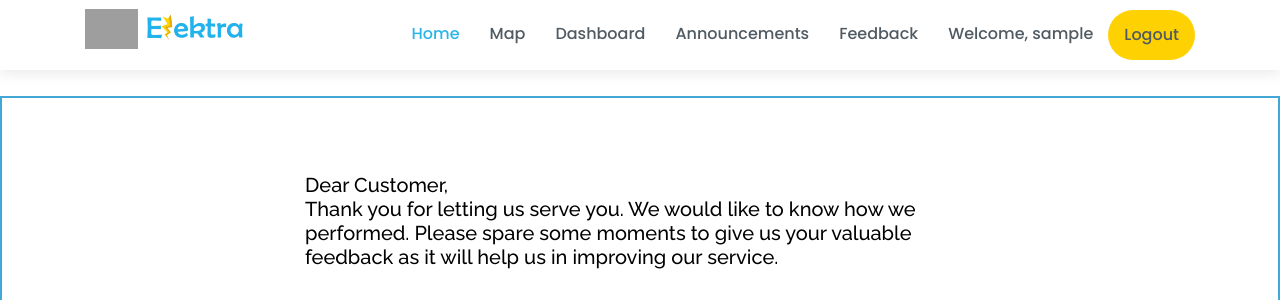
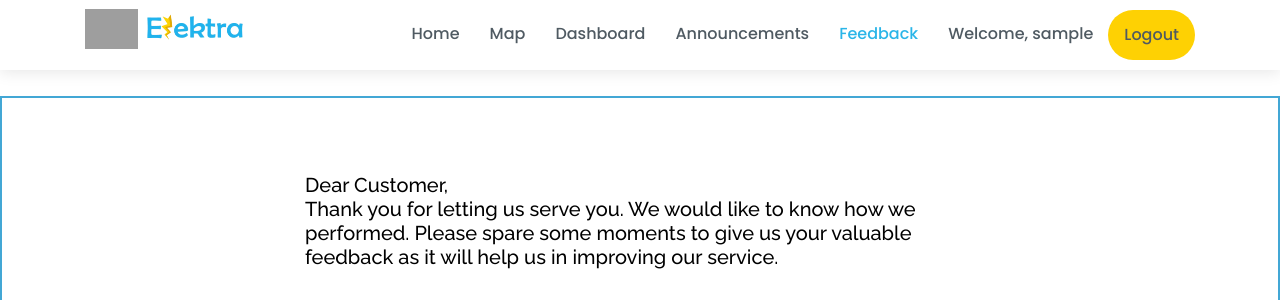
Before and after one commit to khannakshat7/Elektra, a Django app: page /feedback/ in a window 1280 px wide. Shown: the top 300 px of the page. Run offline with Django 3.2, Linux system fonts and the light colour scheme; the visitor is signed in with stand-in values (Sample User, id 1); some libraries are stand-ins or nearby versions; grey boxes are pictures that could not be loaded.

Commit message:
Added highlight active page in navbar

```diff
--- a/static/style.css
+++ b/static/style.css
@@ -95,9 +95,9 @@ h6 {
   font-family: "Poppins", sans-serif;
 }
 
-.nav-menu a:hover,
-.nav-menu .active>a,
-.nav-menu li:hover>a {
+.nav-menu li a:hover,
+.nav-menu li .active,
+.nav-menu li a:focus {
   color: #2AB5E8;
   text-decoration: none;
 }
--- a/templates/base.html
+++ b/templates/base.html
@@ -36,7 +36,7 @@
 
   <style>
     #mapid { height: 700px; width: 1300px;}
-</style>
+  </style>
 </head>
 
 <body>
@@ -55,11 +55,13 @@
 
       <nav class="nav-menu d-none d-lg-block ml-auto">
         <ul>
-          <li><a href="{% url 'home' %}">Home</a></li>
-          <li><a href="{% url 'map' %}">Map</a></li>
-          <li><a href="{% url 'dashboard' %}">Dashboard</a></li>
-          <li><a href="{% url 'announcements' %}">Announcements</a></li>
-          <li><a href="{% url 'feedback' %}">Feedback</a></li>
+          {% with request.resolver_match.url_name as url_name %}
+          <li><a {% if url_name == 'home' %}class="active"{% endif %} href="{% url 'home' %}">Home</a></li>
+          <li><a {% if url_name == 'map' %}class="active"{% endif %} href="{% url 'map' %}">Map</a></li>
+          <li><a {% if url_name == 'dashboard' %}class="active"{% endif %} href="{% url 'dashboard' %}">Dashboard</a></li>
+          <li><a {% if url_name == 'announcements' %}class="active"{% endif %} href="{% url 'announcements' %}">Announcements</a></li>
+          <li><a {% if url_name == 'feedback' %}class="active"{% endif %} href="{% url 'feedback' %}">Feedback</a></li>
+          {%endwith%}
           {% if user.is_authenticated %}
           <li><a href="#">Welcome, {{ user }}</a></li>
           <li style=" font-weight: 800;
--- a/templates/dashboard.html
+++ b/templates/dashboard.html
@@ -39,7 +39,8 @@
         <ul>
           <li><a href="{% url 'home' %}">Home</a></li>
           <li><a href="{% url 'map' %}">Map</a></li>
-          <li><a href="{% url 'dashboard' %}">Dashboard</a></li>
+          <!--class active added to dashboard link because it does not extends base.html-->
+          <li><a href="{% url 'dashboard' %}" class = "active">Dashboard</a></li>
           <li><a href="{% url 'announcements' %}">Announcements</a></li>
           <li><a href="{% url 'feedback' %}">Feedback</a></li>
           {% if user.is_authenticated %}
```
